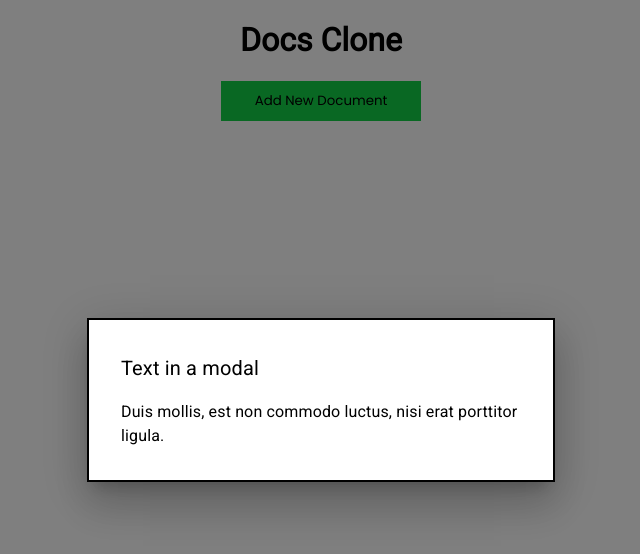
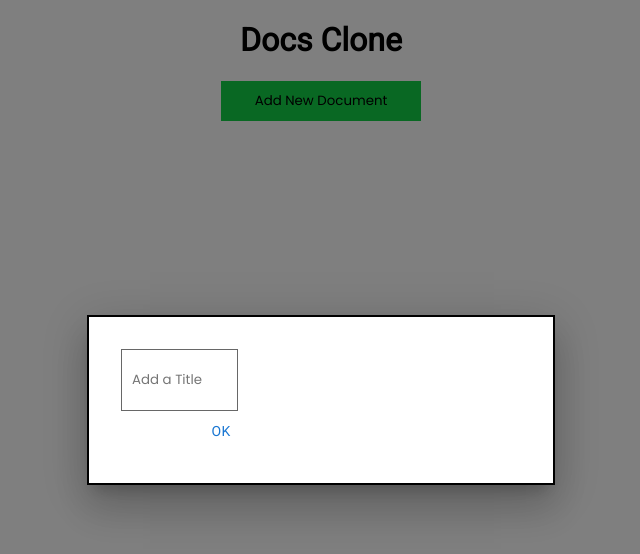
Before and after one commit to AdamDTak2112/google-docs-clone, a React (Create React App) app: page / in a window 1280 px wide. Both pictures are taken after a click on the button "Add New Document". Shown: the top 554 px of the page, without its empty margins (319-959 px from the left). Built offline with nearby package versions, Linux system fonts and the light colour scheme.

Commit message:
add button and input to new doc modal

```diff
--- a/src/App.css
+++ b/src/App.css
@@ -1,5 +1,15 @@
 @import url('https://fonts.googleapis.com/css2?family=Poppins&family=Roboto&display=swap');
 
+
+.add-input {
+  width: 95px;
+  height: 40px;
+  outline: none;
+  border: 1px solid #676767;
+  border-radius: 0px;
+  padding: 10px;
+  font-family: 'Poppins', sans-serif;
+}
 
 .App {
   text-align: center;
--- a/src/components/modal.js
+++ b/src/components/modal.js
@@ -31,12 +31,17 @@
                 aria-describedby="modal-modal-description"
             >
                 <Box sx={style}>
-                    <Typography id="modal-modal-title" variant="h6" component="h2">
-                        Text in a modal
-                    </Typography>
-                    <Typography id="modal-modal-description" sx={{ mt: 2 }}>
-                        Duis mollis, est non commodo luctus, nisi erat porttitor ligula.
-                    </Typography>
+                    <input
+                        placeholder="Add a Title"
+                        className="add-input"
+                    />
+                    <div class="title-button-container">
+                        <Button
+                            className="new-doc-button"
+                        >
+                            OK
+                        </Button>
+                    </div>
 
                 </Box>
 
```
